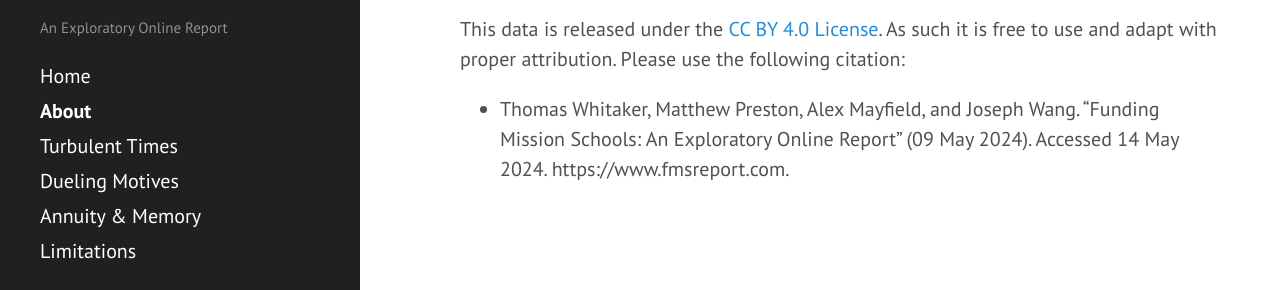
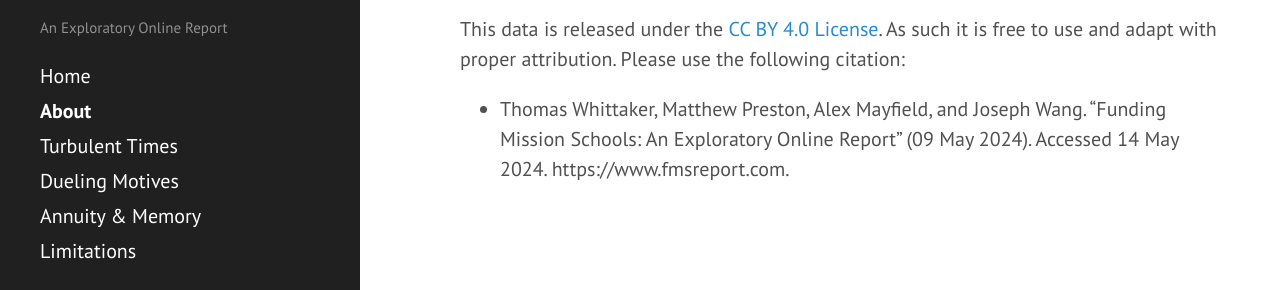
Before and after one commit to alex-mayfield/fmsreport, a Jekyll site: the page built from pages/1_about.md, in a window 1280 px wide and 900 px high, scrolled down 2163 px. Shown: the part 556-846 px from the top of the window. Built offline with Jekyll 4.4.1, drawn with Linux system fonts in a browser that asks for light colours.

Commit message:
Update 1_about.md
Fixed Whittaker spelling

```diff
--- a/pages/1_about.md
+++ b/pages/1_about.md
@@ -44,4 +44,4 @@ Data collection for this and subsequent periods is ongoing. However, the biograp
 
 This data is released under the [CC BY 4.0 License](https://creativecommons.org/licenses/by/4.0/). As such it is free to use and adapt with proper attribution. Please use the following citation:
 
-- Thomas Whitaker, Matthew Preston, Alex Mayfield, and Joseph Wang. "Funding Mission Schools: An Exploratory Online Report" (09 May 2024). Accessed {{ site.time | date: '%d %B %Y' }}. https://www.fmsreport.com.
+- Thomas Whittaker, Matthew Preston, Alex Mayfield, and Joseph Wang. "Funding Mission Schools: An Exploratory Online Report" (09 May 2024). Accessed {{ site.time | date: '%d %B %Y' }}. https://www.fmsreport.com.
```
